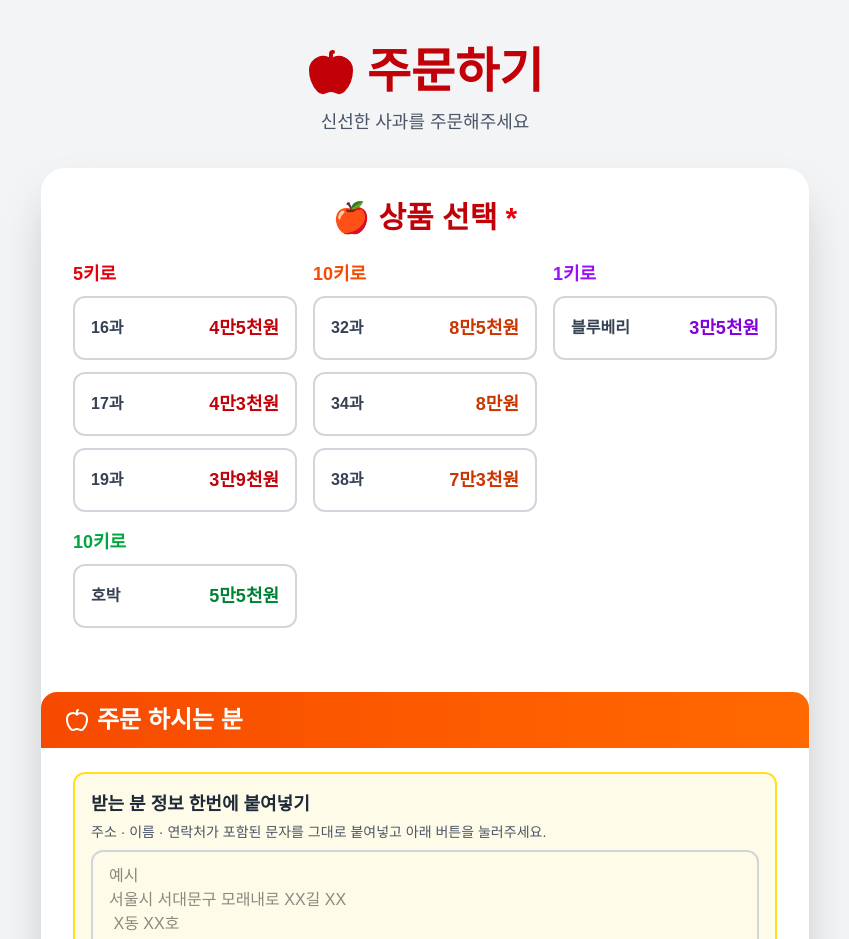
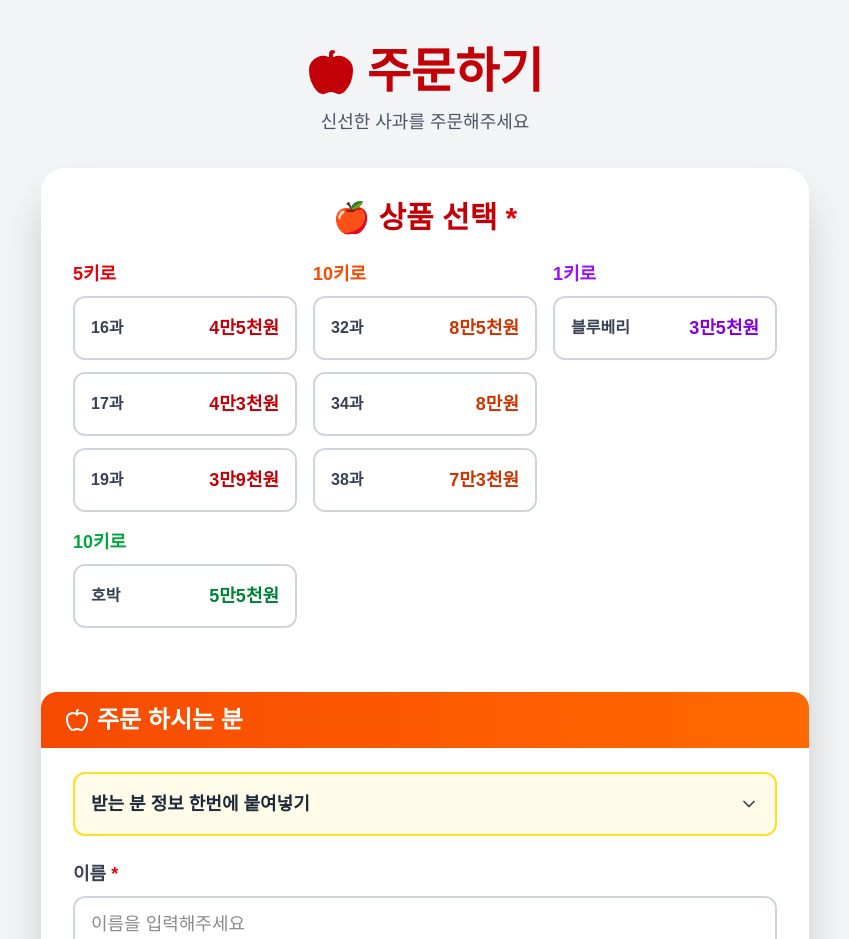
Before and after one commit to yaejin9503/apple-order-system, a Next.js app: page /order in a window 1280 px wide. Shown: the top 939 px of the page, without its empty margins (215-1064 px from the left). Built offline with nearby package versions, Linux system fonts and the light colour scheme.

Commit message:
chore: 정보 한번에 붙여넣기 부분 토글로 수정

```diff
--- a/src/components/order/QuickReceiverInput.tsx
+++ b/src/components/order/QuickReceiverInput.tsx
@@ -1,6 +1,7 @@
 "use client";
 
 import { useState } from "react";
+import { ChevronDown, ChevronUp } from "lucide-react";
 import { parseOrderText } from "@/src/libs/parseOrderText";
 
 interface QuickReceiverInputProps {
@@ -20,6 +21,7 @@ export default function QuickReceiverInput({
   const [text, setText] = useState("");
   const [isLoading, setIsLoading] = useState(false);
   const [error, setError] = useState<string | null>(null);
+  const [isOpen, setIsOpen] = useState(false);
 
   const handleApply = async () => {
     setError(null);
@@ -62,9 +64,24 @@ export default function QuickReceiverInput({
 
   return (
     <div className="mb-4 sm:mb-6 p-3 sm:p-4 bg-yellow-50 border-2 border-yellow-300 rounded-xl">
-      <label className="block text-gray-800 font-bold mb-1 text-sm sm:text-base md:text-lg">
+      <button
+        type="button"
+        onClick={() => setIsOpen((v) => !v)}
+        aria-expanded={isOpen}
+        className="w-full flex items-center justify-between gap-2 text-left"
+      >
+        <span className="text-gray-800 font-bold text-sm sm:text-base md:text-lg">
           받는 분 정보 한번에 붙여넣기
-      </label>
+        </span>
+        {isOpen ? (
+          <ChevronUp className="w-5 h-5 text-gray-700 shrink-0" />
+        ) : (
+          <ChevronDown className="w-5 h-5 text-gray-700 shrink-0" />
+        )}
+      </button>
+
+      {isOpen && (
+        <div className="mt-2">
           <p className="text-xs sm:text-sm text-gray-600 mb-2">
             주소 · 이름 · 연락처가 포함된 문자를 그대로 붙여넣고 아래 버튼을
             눌러주세요.
@@ -93,5 +110,7 @@ export default function QuickReceiverInput({
             {isLoading ? "주소 검증 중..." : "자동 입력"}
           </button>
         </div>
+      )}
+    </div>
   );
 }
```
Lines whose indentation alone changed are shown as unchanged.
